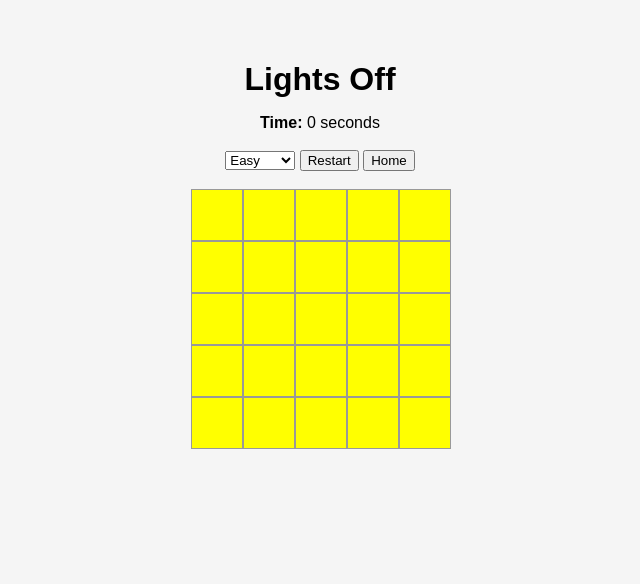
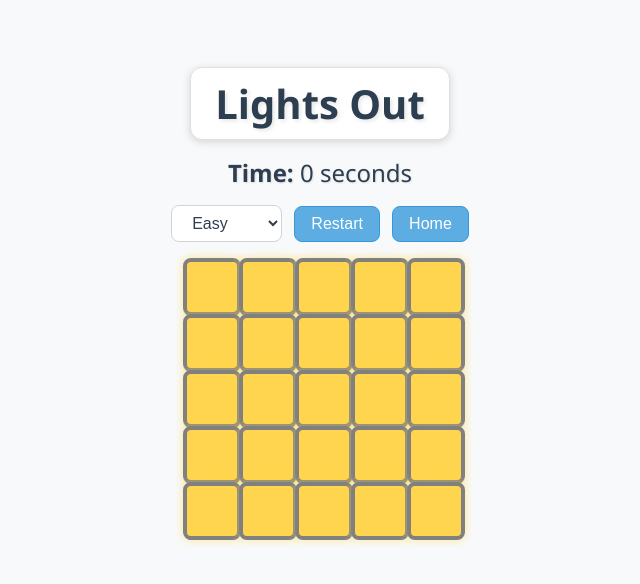
Before and after one commit to hottahidit/BP-Games, a Flask app: page /lights-off in a window 1280 px wide. Shown: the top 584 px of the page, without its empty margins (320-960 px from the left). Run offline with Flask 3, Linux system fonts and the light colour scheme.

Commit message:
v1.3 - Visual Overhaul

```diff
--- a/Flask-BPG/templates/LightsOut.html
+++ b/Flask-BPG/templates/LightsOut.html
@@ -5,50 +5,110 @@
   <title>Lights Out</title>
   <style>
     body {
-      font-family: sans-serif;
+      font-family: 'Segoe UI', sans-serif;
       text-align: center;
       padding: 2rem;
-      background-color: #f5f5f5;
+      background: #f8f9fa;
+      color: #2c3e50;
+    }
+
+    h1 {
+      margin-bottom: 1rem;
+      font-size: 2.5rem;
+      color: #2c3e50;
+      text-shadow: 2px 2px 4px rgba(0,0,0,0.1);
     }
 
     .grid {
       display: grid;
-      gap: 2px;
-      margin: 0 auto;
+      gap: 6px;
+      margin: 1rem auto;
       width: fit-content;
     }
 
     .cell {
       width: 50px;
       height: 50px;
-      background-color: #ccc;
-      border: 1px solid #999;
+      border-radius: 8px;
+      border: 4px solid #eee;
       display: flex;
       align-items: center;
       justify-content: center;
       font-size: 16px;
       cursor: pointer;
       user-select: none;
+      transition: all 0.3s ease;
     }
 
     .cell.on {
-      background-color: yellow;
+      background: #ffd54f;
+      box-shadow: 0 0 8px rgba(255, 213, 79, 0.6);
+      color: #5d4037;
+      border-color: grey;
     }
 
     .cell.off {
-      background-color: #333;
+      background: black;
+      box-shadow: black;
+      color: black;
+      border-color: grey;
     }
 
-    h1 {
+    .title {
+      display: inline-block;
+      background: #ffffff;
+      color: #2c3e50;
+      padding: 0.5rem 1.5rem;
+      border-radius: 12px;
+      box-shadow: 0 2px 8px rgba(0,0,0,0.15);
+      border: 1px solid #e0e0e0;
+    }
+
+    .info {
+      margin-bottom: 1rem;
+      font-size: 1.5rem;
+      color: #2c3e50;
+      text-shadow: 1px 1px 2px rgba(0,0,0,0.1);
+    }
+
+    .controls {
       margin-bottom: 1rem;
     }
+
+    select, button {
+      padding: 0.5rem 1rem;
+      margin: 0 0.25rem;
+      border: 1px solid #d1d3d4;
+      border-radius: 8px;
+      font-size: 1rem;
+      cursor: pointer;
+    }
+
+    select {
+      background: #ffffff;
+      color: #2c3e50;
+    }
+
+    button {
+      background: #5dade2;
+      color: #ffffff;
+      border-color: #3498db;
+    }
+
+    button:hover {
+      transform: scale(1.05);
+      background: #3498db;
+      border-color: #2980b9;
+    }
   </style>
+</head>
+<body>
 
-    <h1>Lights Off</h1>
+    <h1><span class="title"> Lights Out </span></h1>
 
     <div class="info">
         <span><strong>Time:</strong> <span id="timer">0</span> seconds</span>
-    </div> <br>
+    </div>
 
     <div class="controls">
         <select id="difficulty">
@@ -59,7 +119,7 @@
         <button onclick="restart()">Restart</button>
         <button onclick='goToHome()'>Home</button>
     </div>
-    <br>
+
     <div id="grid" class="grid"></div>
 
     <script>
@@ -150,5 +210,5 @@
                 renderGrid();
             });
     </script>
-</head>
+</body>
 </html>
--- a/Flask-BPG/templates/index.html
+++ b/Flask-BPG/templates/index.html
@@ -57,8 +57,8 @@
   <div class="container">
     <h1>BP Games</h1>
     <button class="button" onclick="window.location.href='/minesweeper'">Minesweeper</button>
+    <button class="button" onclick="window.location.href='/lights-off'">Lights Out</button>
     <button class="button" onclick="window.location.href='/brickbreaker'">Brick Breaker</button>
-    <button class="button" onclick="window.location.href='/lights-off'">Lights Out</button>
     <button class="button" onclick="window.location.href='/snake'">Snake</button>
   </div>
 </body>
--- a/Flask-BPG/templates/snake.html
+++ b/Flask-BPG/templates/snake.html
@@ -107,11 +107,11 @@
       ctx.fillStyle = '#071021';
       ctx.fillRect(0,0,canvas.width,canvas.height);
       if (state.food){
-        drawCell(state.food[0], state.food[1], '#ff4d4f');
-      }
+        drawCell(state.food[0], state.food[1], '#3b82f6');
+      }  // 66f 3b82f6  ff4d4f
       for (let i=0;i<state.snake.length;i++){
         let p = state.snake[i];
-        let shade = i===0 ? '#66f' : '#3b82f6';
+        let shade = i===0 ? '#ff4d4f' : '#66f';
         drawCell(p[0], p[1], shade);
       }
       scoreEl.innerText = 'Score: ' + state.score;
```
Also changed, not shown: Flask-BPG/Logic/minesweeper.py (renamed from Flask-BPG/minesweeper.py, +3 -5 lines), Flask-BPG/app.py (+4 -4 lines), Flask-BPG/templates/brick_breaker.html (+46 -6 lines), Flask-BPG/templates/minesweeper.html (+55 -28 lines), Discontinued/BrickBreaker.py (renamed from Logic/BrickBreaker.py), Discontinued/LightsOff.py (renamed from Logic/LightsOff.py), Discontinued/Minesweeper.py (renamed from Logic/Minesweeper.py), Discontinued/Snake.py (renamed from Logic/Snake.py), Discontinued/requirements.txt (renamed from Logic/requirements.txt), Flask-BPG/Logic/LightsOut.py (renamed from Flask-BPG/LightsOut.py), Flask-BPG/Logic/Snake.py (renamed from Flask-BPG/Snake.py), Flask-BPG/Logic/brick_breaker.py (renamed from Flask-BPG/brick_breaker.py).
